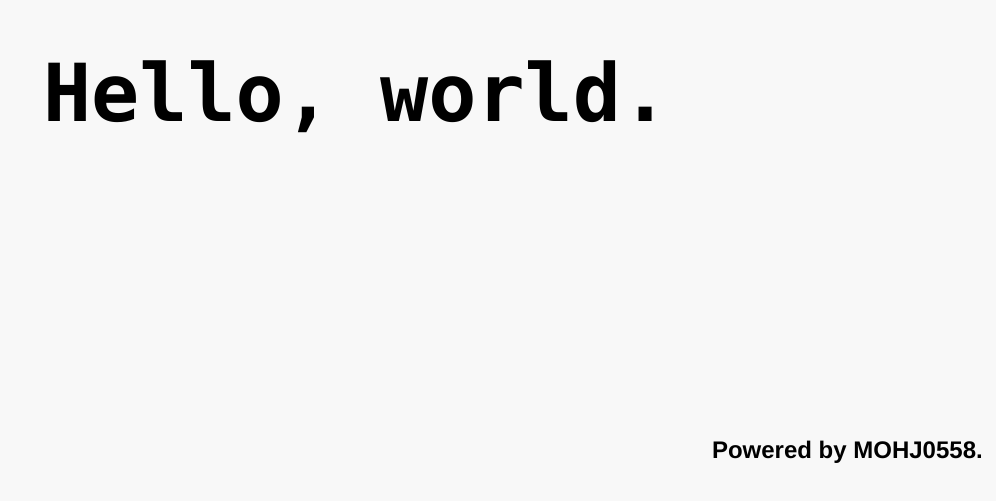
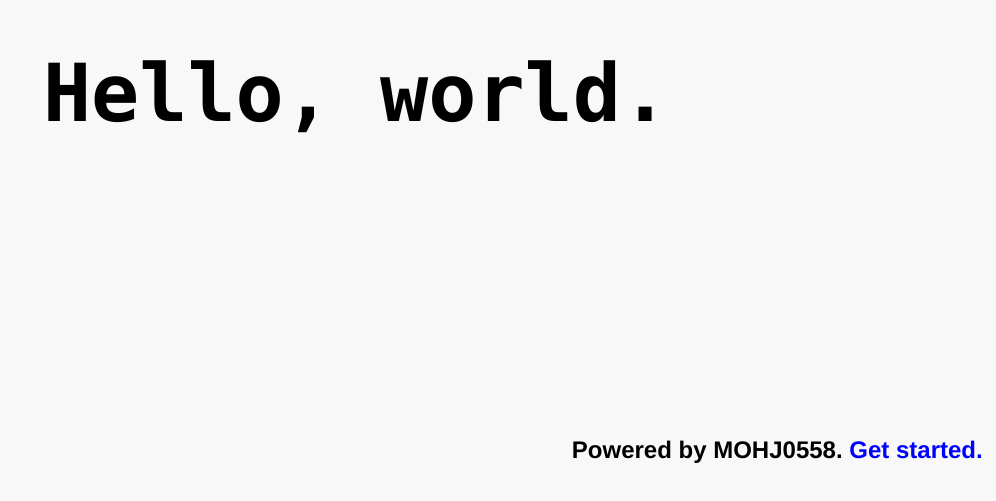
Before and after one commit to MOHJ0558/MOHJ0558.github.io, a plain HTML site: page index.html in a window 1280 px wide. Shown: the part 247-748 px from the top of the page, without its empty margins (284-1280 px from the left). Drawn offline with Linux system fonts and the light colour scheme.

Commit message:
Update index.html

```diff
--- a/index.html
+++ b/index.html
@@ -107,7 +107,7 @@
 		<script src="https://cdn.staticfile.org/canvas-nest.js/2.0.4/canvas-nest.js"></script>
 		<div id="stepin">
 			<h1><span class="mouse">Hello, world.</span></h1>
-			<h6 id="stepin">Powered by MOHJ0558.&nbsp;&nbsp;</h6>
+			<h6 id="stepin">Powered by MOHJ0558. <a href="./menu/menu.html">Get started.</a>&nbsp;&nbsp;</h6>
 		</div>
 		<div class="move" ></div>
 	</body>
```
